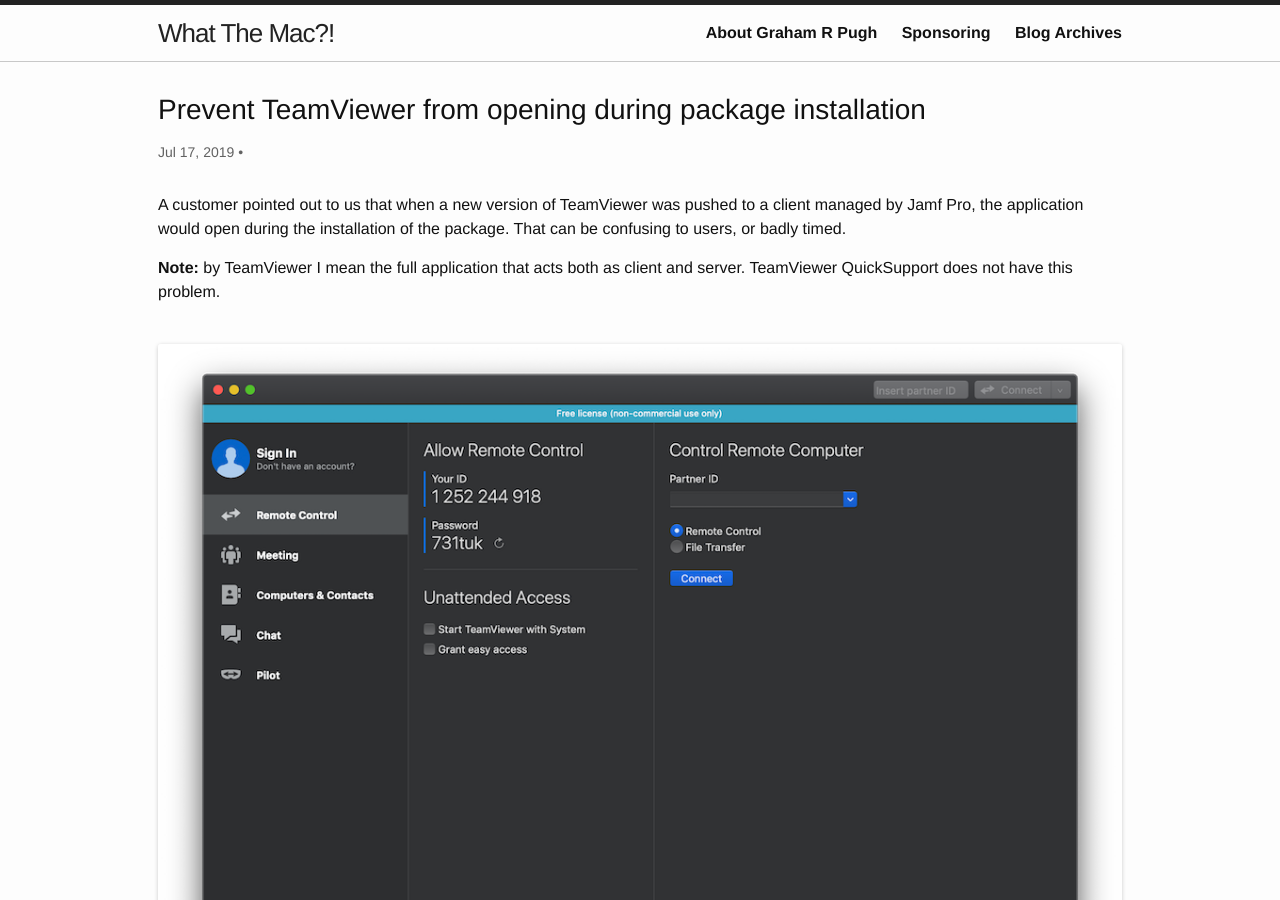
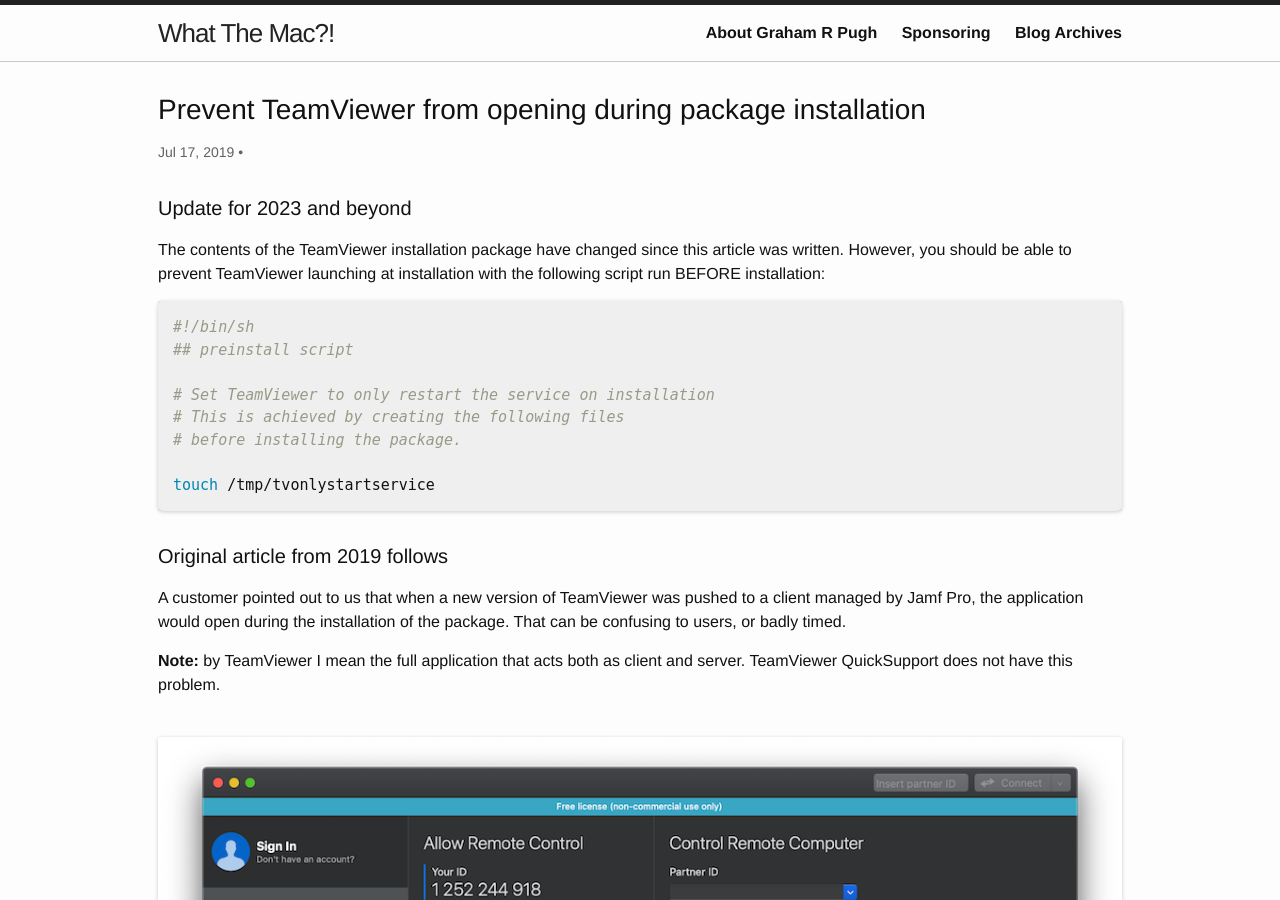
Before and after one commit to grahampugh/grahampugh.github.io, a Jekyll site: the page built from _posts/2019-07-17-teamviewer-management.md, in a window 1280 px wide and 900 px high. Built offline with Jekyll 4.4.1, drawn with Linux system fonts in a browser that asks for light colours; comment, search, counter and statistics services are not loaded.

Commit message:
updated path

````diff
--- a/_posts/2019-07-17-teamviewer-management.md
+++ b/_posts/2019-07-17-teamviewer-management.md
@@ -4,6 +4,23 @@
 comments: true
 excerpt: TeamViewer can be prevented from opening during installation if a specific file is placed in the tmp folder before installation. This can be achieved with the use of a preinstall script.
 ---
+
+### Update for 2023 and beyond
+
+The contents of the TeamViewer installation package have changed since this article was written. However, you should be able to prevent TeamViewer launching at installation with the following script run BEFORE installation:
+
+```bash
+#!/bin/sh
+## preinstall script
+
+# Set TeamViewer to only restart the service on installation
+# This is achieved by creating the following files
+# before installing the package.
+
+touch /tmp/tvonlystartservice
+```
+
+### Original article from 2019 follows
 
 A customer pointed out to us that when a new version of TeamViewer was pushed to a client managed by Jamf Pro, the application would open during the installation of the package. That can be confusing to users, or badly timed.
 
````
